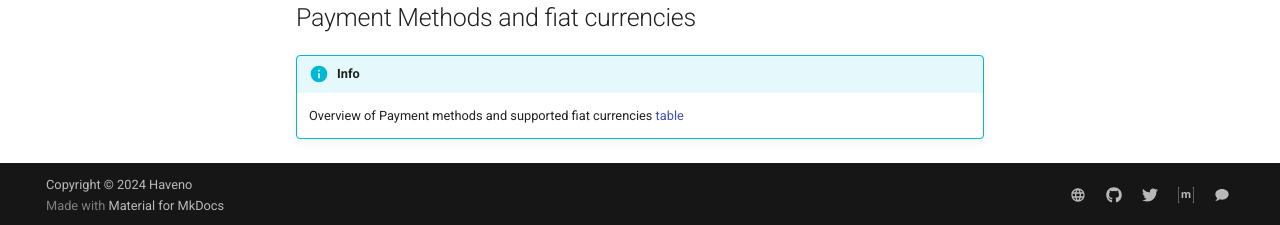
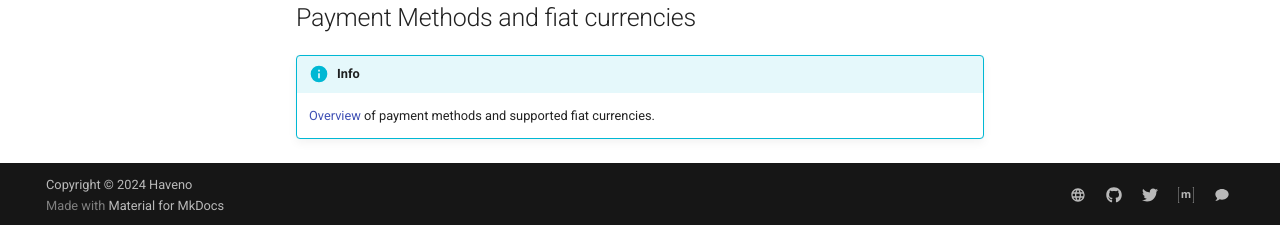
Before and after one commit to haveno-dex/haveno-docs, an MkDocs documentation site: the page built from docs/the-project/assets.md, in a window 1280 px wide and 1077 px high. Shown: the part 849-1074 px from the top of the window. Built offline with MkDocs 1.6.1 and Material for MkDocs 9.7.7, drawn with Linux system fonts in a browser that asks for light colours; the version menu is left out; some of the changed lines change nothing that is shown.

Commit message:
modified mkdocs.yml

```diff
--- a/docs/the-project/assets.md
+++ b/docs/the-project/assets.md
@@ -27,4 +27,4 @@
 ## Payment Methods and fiat currencies
 
 !!! info
-    Overview of Payment methods and supported fiat currencies [table](payment-methods/A_all-methods.md)
+    [Overview](payment-methods/A_all-methods.md) of payment methods and supported fiat currencies.
--- a/mkdocs.yml
+++ b/mkdocs.yml
@@ -75,34 +75,34 @@
       - Publishers: 'the-project/roles/publishers.md'
     - Assets and Payment Methods: 'the-project/assets.md'
     - Payment Methods:
-      - Payment Methods table: 'trade-recommendations/payment_methods/A_all-methods.md'
-      - ACH: 'trade-recommendations/payment_methods/ACH.md'
-      - Amazon eGift card: 'trade-recommendations/payment_methods/Amazon_eGift_card.md'
-      - Bizum: 'trade-recommendations/payment_methods/Bizum.md'
-      - Capitual: 'trade-recommendations/payment_methods/Capitual.md'
-      - Domestic Wire Transfer: 'trade-recommendations/payment_methods/Domestic_Wire_Transfer.md'
-      - F2F: 'trade-recommendations/payment_methods/F2F.md'
-      - Faster Payments: 'trade-recommendations/payment_methods/Faster_Payments.md'
-      - IMPS: 'trade-recommendations/payment_methods/IMPS.md'
-      - Interac e-transfer: 'trade-recommendations/payment_methods/interac_e-transfer.md'
-      - Monese: 'trade-recommendations/payment_methods/Monese.md'
-      - NEFT: 'trade-recommendations/payment_methods/NEFT.md'
-      - Nequi: 'trade-recommendations/payment_methods/Nequi.md'
-      - Paxum: 'trade-recommendations/payment_methods/Paxum.md'
-      - Pay By Mail: 'trade-recommendations/payment_methods/Pay_By_Mail.md'
-      - Paysera: 'trade-recommendations/payment_methods/Paysera.md'
-      - PayTM: 'trade-recommendations/payment_methods/PayTM.md'
-      - Pix: 'trade-recommendations/payment_methods/Pix.md'
-      - Revolut: 'trade-recommendations/payment_methods/Revolut.md'
-      - RTGS: 'trade-recommendations/payment_methods/RTGS.md'
-      - Satispay: 'trade-recommendations/payment_methods/Satispay.md'
-      - SEPA: 'trade-recommendations/payment_methods/SEPA.md'
-      - Strike: 'trade-recommendations/payment_methods/Strike.md'
-      - SWIFT: 'trade-recommendations/payment_methods/SWIFT.md'
-      - TransferWise: 'trade-recommendations/payment_methods/TransferWise.md'
-      - UBI: 'trade-recommendations/payment_methods/UBI.md'
-      - US Postal Money Order: 'trade-recommendations/payment_methods/US_Postal_Money_Order.md'
-      - Verse: 'trade-recommendations/payment_methods/Verse.md'
+      - Overview - Currently supported: 'the-project/payment_methods/A_all-methods.md'
+      - ACH: 'the-project/payment_methods/ACH.md'
+      - Amazon eGift card: 'the-project/payment_methods/Amazon_eGift_card.md'
+      - Bizum: 'the-project/payment_methods/Bizum.md'
+      - Capitual: 'the-project/payment_methods/Capitual.md'
+      - Domestic Wire Transfer: 'the-project/payment_methods/Domestic_Wire_Transfer.md'
+      - F2F: 'the-project/payment_methods/F2F.md'
+      - Faster Payments: 'the-project/payment_methods/Faster_Payments.md'
+      - IMPS: 'the-project/payment_methods/IMPS.md'
+      - Interac e-transfer: 'the-project/payment_methods/interac_e-transfer.md'
+      - Monese: 'the-project/payment_methods/Monese.md'
+      - NEFT: 'the-project/payment_methods/NEFT.md'
+      - Nequi: 'the-project/payment_methods/Nequi.md'
+      - Paxum: 'the-project/payment_methods/Paxum.md'
+      - Pay By Mail: 'the-project/payment_methods/Pay_By_Mail.md'
+      - Paysera: 'the-project/payment_methods/Paysera.md'
+      - PayTM: 'the-project/payment_methods/PayTM.md'
+      - Pix: 'the-project/payment_methods/Pix.md'
+      - Revolut: 'the-project/payment_methods/Revolut.md'
+      - RTGS: 'the-project/payment_methods/RTGS.md'
+      - Satispay: 'the-project/payment_methods/Satispay.md'
+      - SEPA: 'the-project/payment_methods/SEPA.md'
+      - Strike: 'the-project/payment_methods/Strike.md'
+      - SWIFT: 'the-project/payment_methods/SWIFT.md'
+      - TransferWise: 'the-project/payment_methods/TransferWise.md'
+      - UBI: 'the-project/payment_methods/UBI.md'
+      - US Postal Money Order: 'the-project/payment_methods/US_Postal_Money_Order.md'
+      - Verse: 'the-project/payment_methods/Verse.md'
   - Development:
     - Install and Run Haveno: 'development/installing.md'
     - User Interface: 'development/haveno-ui.md'
```
